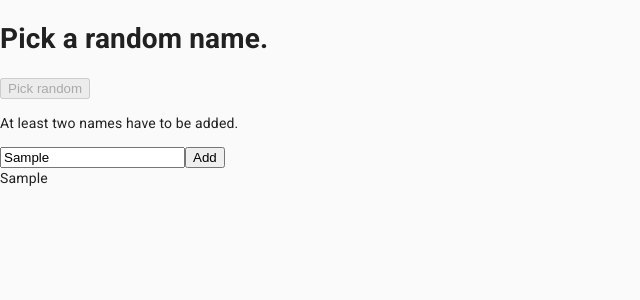
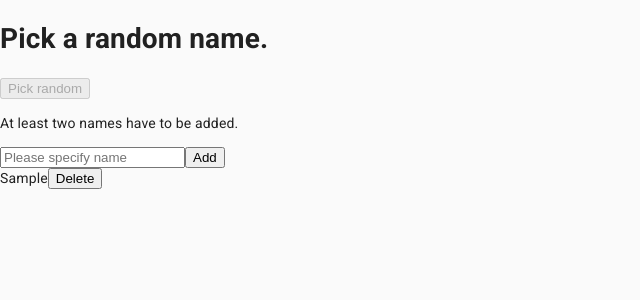
Before and after one commit to dankremniov/Random-name-picker, a React app: page / in a window 1280 px wide. Both pictures are taken after typing "Sample" into the empty fields and a click on the button "Add". Shown: the top 300 px of the page, without its empty margins (0-640 px from the left). Built offline with nearby package versions, Linux system fonts and the light colour scheme.

Commit message:
UI logic done

```diff
--- a/src/components/NameList/index.tsx
+++ b/src/components/NameList/index.tsx
@@ -2,15 +2,19 @@ import React from "react";
 
 type Props = {
   names: string[];
+  onDelete: (n: string) => void;
 };
 
-const NameList = ({ names }: Props) => {
+const NameList = ({ names, onDelete }: Props) => {
   return (
     <>
       {names.map((n) => {
         return (
           <div data-testid="name" key={n}>
-            {n}
+            <span>{n}</span>
+            <button data-testid="delete-name" onClick={() => onDelete(n)}>
+              Delete
+            </button>
           </div>
         );
       })}
--- a/src/containers/ManagementSection/index.tsx
+++ b/src/containers/ManagementSection/index.tsx
@@ -1,12 +1,13 @@
 import React from "react";
-import { useSelector, useDispatch } from "react-redux";
+import { useSelector } from "react-redux";
 import NameList from "../../components/NameList";
 import NameForm from "../NameForm";
-import { addName, selectNames } from "../../redux/slices/names";
+import useAppDispatch from "../../redux/useAppDispatch";
+import { addName, removeName, selectNames } from "../../redux/slices/names";
 
 const ManagementSection = () => {
   const names = useSelector(selectNames);
-  const dispatch = useDispatch();
+  const dispatch = useAppDispatch();
 
   return (
     <>
@@ -15,7 +16,12 @@ const ManagementSection = () => {
           dispatch(addName(n));
         }}
       />
-      <NameList names={names} />
+      <NameList
+        names={names}
+        onDelete={(n: string) => {
+          dispatch(removeName(n));
+        }}
+      />
     </>
   );
 };
--- a/src/containers/NameForm/index.tsx
+++ b/src/containers/NameForm/index.tsx
@@ -12,7 +12,10 @@ const NameForm = ({ onSubmit }: Props) => {
     <NameFormContent
       value={value}
       onChange={(e) => setValue(e.currentTarget.value)}
-      onSubmit={() => onSubmit(value)}
+      onSubmit={() => {
+        onSubmit(value);
+        setValue("");
+      }}
     />
   );
 };
--- a/src/containers/PickerSection/index.tsx
+++ b/src/containers/PickerSection/index.tsx
@@ -1,13 +1,14 @@
 import React from "react";
-import { useSelector, useDispatch } from "react-redux";
+import { useSelector } from "react-redux";
 import NamePicker from "../../components/NamePicker";
 import { pickRandomName, selectName } from "../../redux/slices/randomName";
+import useAppDispatch from "../../redux/useAppDispatch";
 import { selectNames } from "../../redux/slices/names";
 
 const PickerSection = () => {
   const randomName = useSelector(selectName);
   const names = useSelector(selectNames);
-  const dispatch = useDispatch();
+  const dispatch = useAppDispatch();
 
   return (
     <>
--- /dev/null
+++ b/src/redux/useAppDispatch.ts
@@ -0,0 +1,6 @@
+import { useDispatch } from "react-redux";
+import { RootDispatch } from "./createStore";
+
+const useAppDispatch = () => useDispatch<RootDispatch>();
+
+export default useAppDispatch;
```
Also changed, not shown: 2 other files (tests, documents, lock files or other folders).
